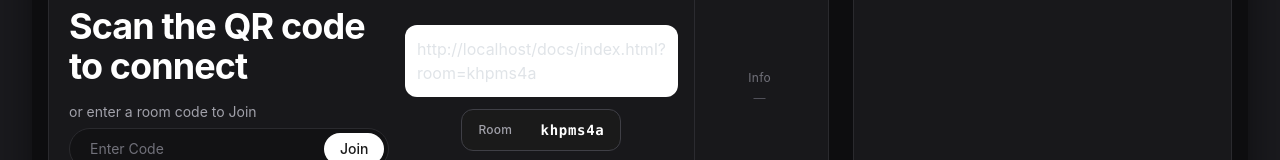
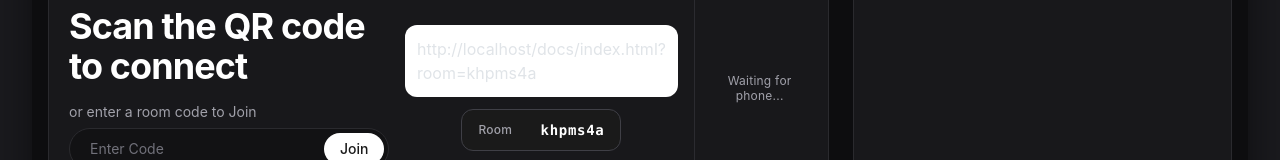
Before and after one commit to TejasParab13/p2p, a plain HTML site: page docs/index.html in a window 1280 px wide. Shown: the part 188-348 px from the top of the page. Drawn offline with nearby package versions, Linux system fonts and the light colour scheme.

Commit message:
status messages

```diff
--- a/docs/index.html
+++ b/docs/index.html
@@ -14,7 +14,7 @@
   <script type="module" src="js/fallback.js"></script>
   <script type="module" src="js/main.js"></script>
   <style>
-    /* ===== Missing critical styles ===== */
+    /* ===== Critical styles ===== */
     * {
       box-sizing: border-box;
       margin: 0;
@@ -32,7 +32,6 @@
       color: #e0e4e8;
     }
 
-    /* Outer container – 32px margin all around */
     .outer-container {
       position: fixed;
       inset: 32px;
@@ -41,7 +40,6 @@
       justify-content: center;
     }
 
-    /* Inner dark panel – fills the remaining space */
     .inner-panel {
       width: 100%;
       height: 100%;
@@ -51,13 +49,11 @@
       box-shadow: 0 25px 50px -12px rgba(0, 0, 0, 0.8);
     }
 
-    /* Scrollbar (only inside history lists) */
     ::-webkit-scrollbar { width: 4px; height: 4px; }
     ::-webkit-scrollbar-track { background: transparent; }
     ::-webkit-scrollbar-thumb { background: #2a2a2e; border-radius: 2px; }
     ::-webkit-scrollbar-thumb:hover { background: #3a3a3e; }
 
-    /* Utility overrides for Tailwind */
     .bg-\[\#18181b\] { background: #18181b; }
     .border-\[\#2a2a2e\] { border-color: #2a2a2e; }
     .bg-\[\#121214\] { background: #121214; }
@@ -146,16 +142,15 @@
                 <!-- Middle – QR + room code container -->
                 <div class="flex-1 flex flex-col items-center justify-center h-full">
                   <div id="qrcode" class="bg-white p-3 rounded-xl"></div>
-                  <!-- Room code container – nice, clean design -->
+                  <!-- Room code container -->
                   <div class="mt-3 bg-[#1a1a1a] border border-zinc-700 rounded-xl px-4 py-2.5 flex items-center justify-between w-[160px] mx-auto transition hover:border-zinc-500">
                     <span class="text-xs text-zinc-400 font-medium">Room</span>
                     <span id="room-code-display" class="text-sm font-mono text-white font-semibold tracking-wider"></span>
                   </div>
                 </div>
-                <!-- Right – Reserved for info -->
+                <!-- Right – Connection status -->
                 <div class="flex-[0.5] flex flex-col items-center justify-center h-full border-l border-zinc-700/50 pl-4">
-                  <p class="text-xs text-zinc-500 text-center">Info</p>
-                  <div class="text-zinc-600 text-xs text-center mt-1">—</div>
+                  <p id="connection-info" class="text-center text-xs text-zinc-400 leading-tight">Waiting to connect...</p>
                 </div>
               </div>
 
@@ -281,7 +276,5 @@
       </main>
     </div>
   </div>
-
-  <!-- This is a placeholder for any additional scripts if needed -->
 </body>
 </html>
--- a/docs/js/utils.js
+++ b/docs/js/utils.js
@@ -11,7 +11,6 @@ export function formatBytes(bytes, decimals = 1) {
 export function formatTime(date) {
 	const now = new Date();
 	const diff = Math.floor((now - date) / 1000);
-	// Show time for today, full date+time for older
 	if (diff < 86400 && date.getDate() === now.getDate()) {
 		return date.toLocaleTimeString([], {
 			hour: "2-digit",
@@ -53,4 +52,11 @@ export function setConnectionStatus(connectionStatus, statusText, text, state) {
 		statusText.textContent = text;
 		statusText.className = `font-medium mb-4 text-sm ${state === "good" ? "text-emerald-400" : state === "bad" ? "text-red-400" : "text-indigo-400 animate-pulse"}`;
 	}
+	// Also update the info column element
+	const infoEl = document.getElementById("connection-info");
+	if (infoEl) {
+		infoEl.textContent = text;
+		// Use a simpler class for the small column
+		infoEl.className = `text-center text-xs leading-tight ${state === "good" ? "text-emerald-400" : state === "bad" ? "text-red-400" : "text-zinc-400"}`;
+	}
 }
```
